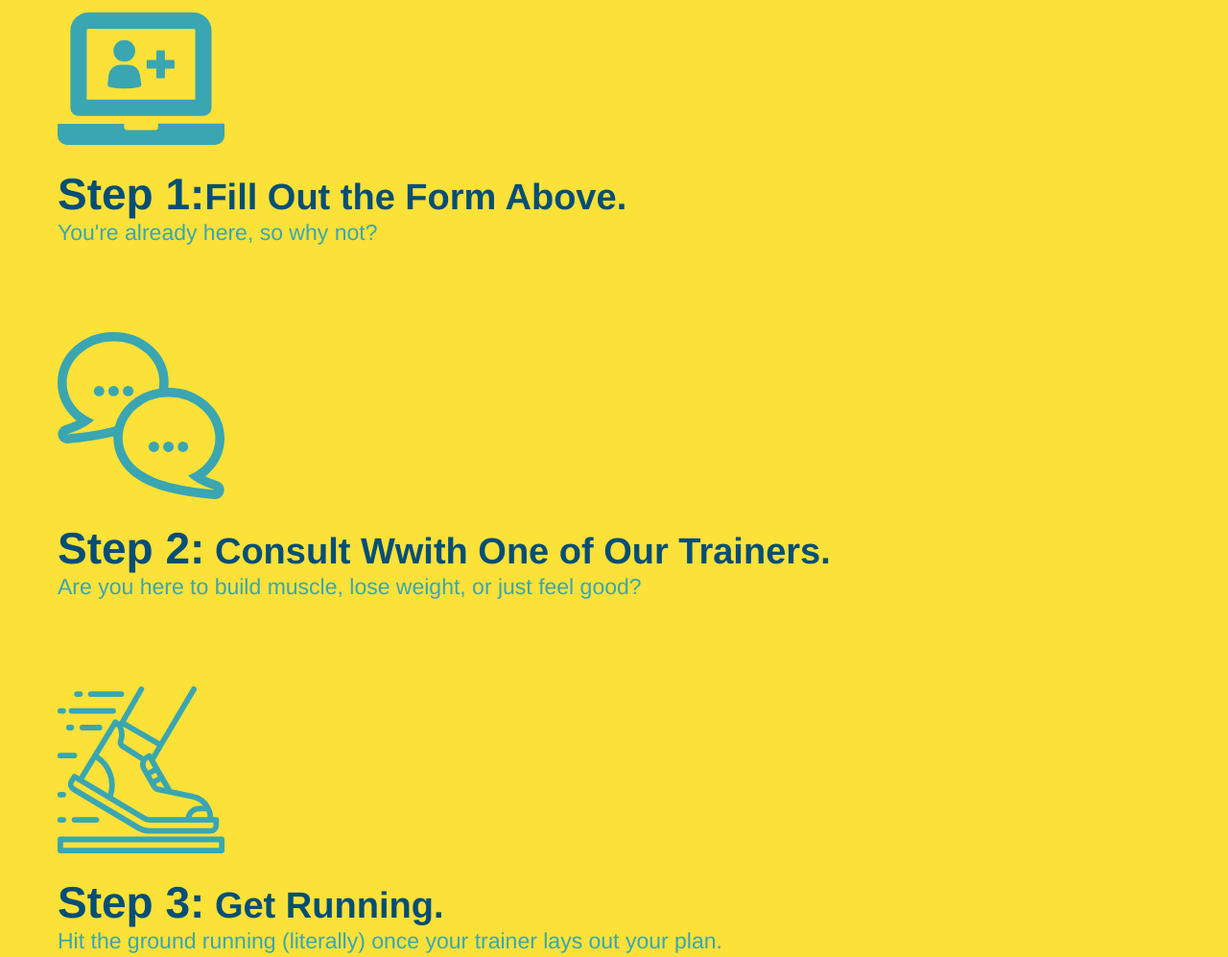
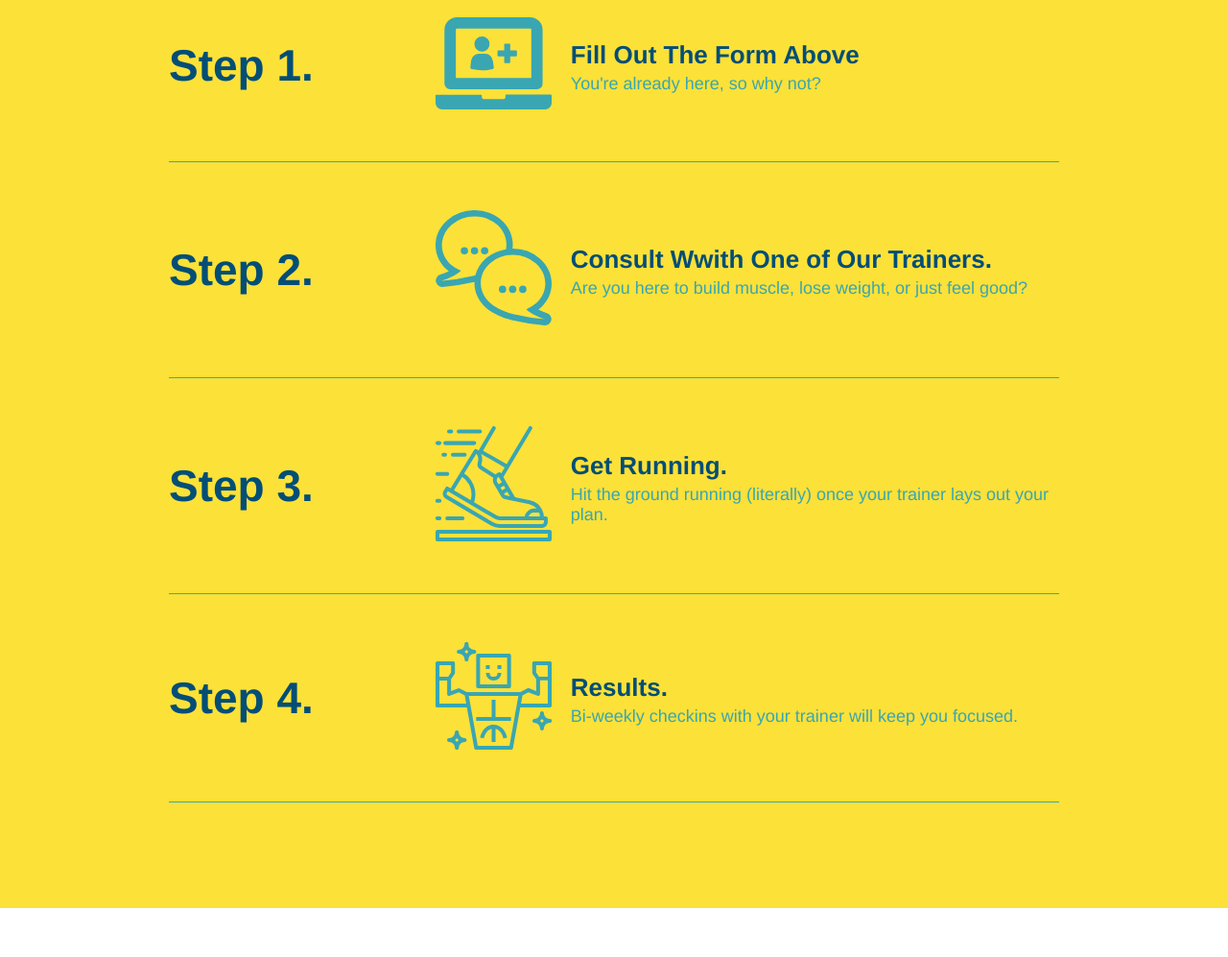
Before and after one commit to florhaidee/run-buddy, a plain HTML site: page index.html in a window 1280 px wide. Shown: the part 1275-2272 px from the top of the page at 96% size. Drawn offline with Linux system fonts and the light colour scheme.

Commit message:
add flexbox to the steps

```diff
--- a/assets/css/style.css
+++ b/assets/css/style.css
@@ -145,26 +145,47 @@ section {
     text-align: center;
 }
 .steps {
-     background: #fce138;
+    background: #fce138;
 }
-.steps div {
-    margin-bottom: 80px;
+.step {
+    margin: 50px auto;
+    padding-bottom: 50px;
+    width: 80%;
+    border-bottom: 1px solid #39a6b2;
+    display: flex;
+    flex-wrap: wrap;
+    align-items: center;
+    justify-content: space-between;
 }
-.steps img {
-    width: 15%;
-    margin: 10px 0;
-}
-.steps h3 {
+.step h3 {
     color: #024e76;
     font-size: 46px;
-    margin-top: 10px;
+    flex: 1 30%;
 }
-.steps span {
-    font-size: 38px;
+.step-info {
+    flex: 2 70%;
+    display: flex;
+    flex-wrap: wrap;
+    align-items: center;
 }
-.steps p {
+.step-img {
+    flex: 1 12%;
+    margin-right: 20px;
+}
+.step-img img {
+    max-width: 100%;
+}
+.step-text {
+    flex: 12;
+}
+.step-text p {
     color: #39a6b2;
-    font-size: 23px;
+    font-size: 18px;
+}
+.step-text h4 {
+    font-size: 26px;
+    line-height: 1.5;
+    color: #024e76;
 }
 .trainer {
     width: 900px;
--- a/index.html
+++ b/index.html
@@ -90,26 +90,57 @@
         <!-- "what you do" section-->
         <section id="what-you-do" class="steps">
             <h2 class="section-title secondary-border">What You Do</h2>
-            <div>
+            <!-- Step 1 -->
+            <div class="step">
+                <h3>Step 1.</h3>
+                <div class="step-info">
+                  <div class="step-img">
                     <img src="./assets/images/step-1.svg" alt="" />
-                <h3>Step 1:<span>Fill Out the Form Above.</span></h3>
+                  </div>
+                  <div class="step-text">
+                    <h4>Fill Out The Form Above</h4>
                     <p>You're already here, so why not?</p>
                   </div>
-
-            <div>
+                </div>
+            </div>
+            <!-- Step 2 -->
+            <div class="step">
+                <h3>Step 2.</h3>
+                <div class="step-info">
+                  <div class="step-img">
                     <img src="./assets/images/step-2.svg" alt="" />
-                <h3>Step 2:<span> Consult Wwith One of Our Trainers.</span></h3>
+                  </div>
+                  <div class="step-text">
+                    <h4>Consult Wwith One of Our Trainers.</h4>
                     <p>Are you here to build muscle, lose weight, or just feel good?</p>
                   </div>
-            <div>
+                </div>
+            </div>
+            <!-- Step 3 -->
+            <div class="step">
+                <h3>Step 3.</h3>
+                <div class="step-info">
+                  <div class="step-img">
                     <img src="./assets/images/step-3.svg" alt="" />
-                <h3>Step 3:<span> Get Running.</span></h3>
+                  </div>
+                  <div class="step-text">
+                    <h4>Get Running.</h4>
                     <p>Hit the ground running (literally) once your trainer lays out your plan.</p>
                   </div>
-            <div>
+                </div>
+            </div>
+            <!-- Step 4 -->
+            <div class="step">
+                <h3>Step 4.</h3>
+                <div class="step-info">
+                  <div class="step-img">
                     <img src="./assets/images/step-4.svg" alt="" />
-                <h3>Step 4: <span>Results.</span> </h3>
-                <p>Bi-weekly checkins with your trainer will keep you focused</p>
+                  </div>
+                  <div class="step-text">
+                    <h4>Results.</h4>
+                    <p>Bi-weekly checkins with your trainer will keep you focused.</p>
+                  </div>
+                </div>
             </div>
         </section>
         <!-- "meet the trainers" section-->
```
Lines whose indentation alone changed are shown as unchanged.
